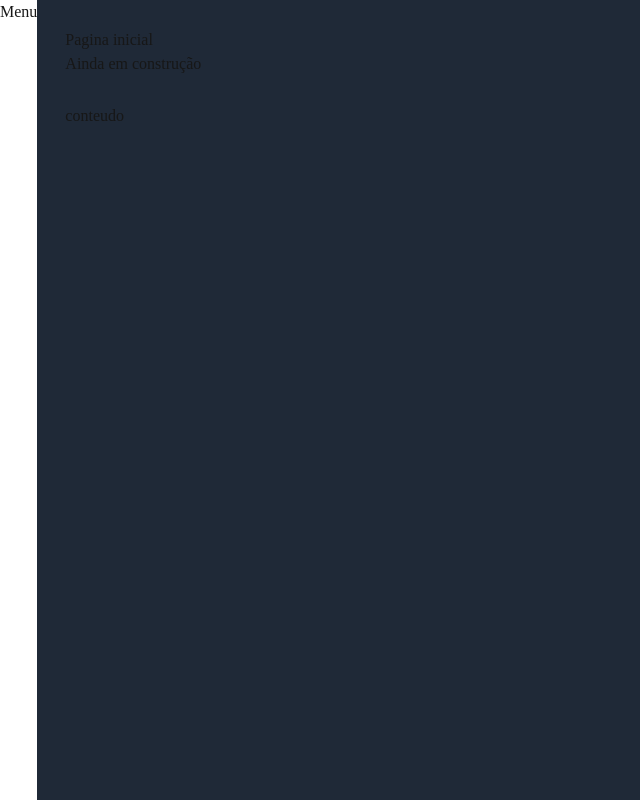
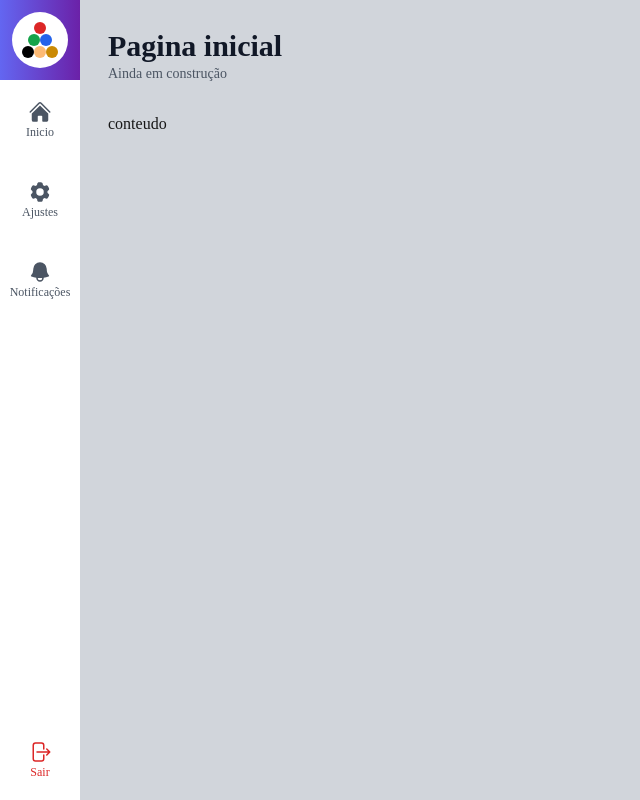
Before and after one commit to IAbrahanArley/templateAdminWithNextJS, a Next.js app in the folder template-admin/: page / in a window 1280 px wide. Shown: the whole page, without its empty margins (0-640 px from the left). Built offline with nearby package versions, Linux system fonts and the light colour scheme.

Commit message:
Feat: construção do menu lateral e navegaçao das paginas

```diff
--- /dev/null
+++ b/template-admin/src/components/icons/index.tsx
@@ -0,0 +1,27 @@
+export const IconeInicio = (
+    <svg xmlns="http://www.w3.org/2000/svg" viewBox="0 0 24 24" fill="currentColor" className="size-6">
+        <path d="M11.47 3.841a.75.75 0 0 1 1.06 0l8.69 8.69a.75.75 0 1 0 1.06-1.061l-8.689-8.69a2.25 2.25 0 0 0-3.182 0l-8.69 8.69a.75.75 0 1 0 1.061 1.06l8.69-8.689Z" />
+        <path d="m12 5.432 8.159 8.159c.03.03.06.058.091.086v6.198c0 1.035-.84 1.875-1.875 1.875H15a.75.75 0 0 1-.75-.75v-4.5a.75.75 0 0 0-.75-.75h-3a.75.75 0 0 0-.75.75V21a.75.75 0 0 1-.75.75H5.625a1.875 1.875 0 0 1-1.875-1.875v-6.198a2.29 2.29 0 0 0 .091-.086L12 5.432Z" />
+    </svg>
+)
+
+export const Ajustes = (
+    <svg xmlns="http://www.w3.org/2000/svg" viewBox="0 0 24 24" fill="currentColor" className="size-6">
+        <path fillRule="evenodd" d="M11.078 2.25c-.917 0-1.699.663-1.85 1.567L9.05 4.889c-.02.12-.115.26-.297.348a7.493 7.493 0 0 0-.986.57c-.166.115-.334.126-.45.083L6.3 5.508a1.875 1.875 0 0 0-2.282.819l-.922 1.597a1.875 1.875 0 0 0 .432 2.385l.84.692c.095.078.17.229.154.43a7.598 7.598 0 0 0 0 1.139c.015.2-.059.352-.153.43l-.841.692a1.875 1.875 0 0 0-.432 2.385l.922 1.597a1.875 1.875 0 0 0 2.282.818l1.019-.382c.115-.043.283-.031.45.082.312.214.641.405.985.57.182.088.277.228.297.35l.178 1.071c.151.904.933 1.567 1.85 1.567h1.844c.916 0 1.699-.663 1.85-1.567l.178-1.072c.02-.12.114-.26.297-.349.344-.165.673-.356.985-.57.167-.114.335-.125.45-.082l1.02.382a1.875 1.875 0 0 0 2.28-.819l.923-1.597a1.875 1.875 0 0 0-.432-2.385l-.84-.692c-.095-.078-.17-.229-.154-.43a7.614 7.614 0 0 0 0-1.139c-.016-.2.059-.352.153-.43l.84-.692c.708-.582.891-1.59.433-2.385l-.922-1.597a1.875 1.875 0 0 0-2.282-.818l-1.02.382c-.114.043-.282.031-.449-.083a7.49 7.49 0 0 0-.985-.57c-.183-.087-.277-.227-.297-.348l-.179-1.072a1.875 1.875 0 0 0-1.85-1.567h-1.843ZM12 15.75a3.75 3.75 0 1 0 0-7.5 3.75 3.75 0 0 0 0 7.5Z" clipRule="evenodd" />
+    </svg>
+
+)
+
+export const IconeSino = (
+    <svg xmlns="http://www.w3.org/2000/svg" viewBox="0 0 24 24" fill="currentColor" className="size-6">
+        <path fillRule="evenodd" d="M5.25 9a6.75 6.75 0 0 1 13.5 0v.75c0 2.123.8 4.057 2.118 5.52a.75.75 0 0 1-.297 1.206c-1.544.57-3.16.99-4.831 1.243a3.75 3.75 0 1 1-7.48 0 24.585 24.585 0 0 1-4.831-1.244.75.75 0 0 1-.298-1.205A8.217 8.217 0 0 0 5.25 9.75V9Zm4.502 8.9a2.25 2.25 0 1 0 4.496 0 25.057 25.057 0 0 1-4.496 0Z" clipRule="evenodd" />
+    </svg>
+
+)
+
+export const IconeSair = (
+    <svg xmlns="http://www.w3.org/2000/svg" viewBox="0 0 24 24" fill="currentColor" className="size-6">
+        <path fillRule="evenodd" d="M7.5 3.75A1.5 1.5 0 0 0 6 5.25v13.5a1.5 1.5 0 0 0 1.5 1.5h6a1.5 1.5 0 0 0 1.5-1.5V15a.75.75 0 0 1 1.5 0v3.75a3 3 0 0 1-3 3h-6a3 3 0 0 1-3-3V5.25a3 3 0 0 1 3-3h6a3 3 0 0 1 3 3V9A.75.75 0 0 1 15 9V5.25a1.5 1.5 0 0 0-1.5-1.5h-6Zm10.72 4.72a.75.75 0 0 1 1.06 0l3 3a.75.75 0 0 1 0 1.06l-3 3a.75.75 0 1 1-1.06-1.06l1.72-1.72H9a.75.75 0 0 1 0-1.5h10.94l-1.72-1.72a.75.75 0 0 1 0-1.06Z" clipRule="evenodd" />
+    </svg>
+
+)
--- a/template-admin/src/components/template/Layout.tsx
+++ b/template-admin/src/components/template/Layout.tsx
@@ -9,7 +9,7 @@ interface LayoutProps {
 }
 const Layout = (props: LayoutProps) => {
   return (
-    <div className="flex dark h-screen w-screen">
+    <div className="flex  h-screen w-screen">
       <MenuLateral />
       <div className="flex flex-col bg-gray-300 dark:bg-gray-800 p-7 w-full">
 
--- /dev/null
+++ b/template-admin/src/components/template/Logo.tsx
@@ -0,0 +1,21 @@
+
+const Logo = () => {
+    return (
+        <div className=" flex flex-col items-center justify-center h-14 w-14 bg-white rounded-full">
+            <div className="h-3 w-3 bg-red-600 rounded-full" />
+            <div className="flex">
+                <div className="h-3 w-3 bg-green-600 rounded-full" />
+                <div className="h-3 w-3 bg-blue-600 rounded-full" />
+
+            </div>
+            <div className="flex">
+                <div className="h-3 w-3 bg-black rounded-full" />
+                <div className="h-3 w-3 bg-orange-300 rounded-full" />
+                <div className="h-3 w-3 bg-yellow-600 rounded-full" />
+
+            </div>
+        </div>
+    )
+}
+
+export default Logo;
--- /dev/null
+++ b/template-admin/src/components/template/MenuItem.tsx
@@ -0,0 +1,36 @@
+import Link from "next/link"
+
+interface MenuItemProps {
+    url?: string
+    texto: string
+    icone: any
+    className?: string
+    onClick?: (evento: any) => void
+}
+const MenuItem = (props: MenuItemProps) => {
+    function rederizarConteudo() {
+        return (
+            <div className={`flex flex-col justify-center items-center h-20 w-20 text-gray-600 ${props.className}`}>
+                {props.icone}
+                <span className={`text-xs font-ligth `}>
+
+                    {props.texto}
+                </span>
+            </div>
+        )
+    }
+    return (
+        <li onClick={props.onClick} className="hover:bg-gray-100 cursor-pointer">
+            {props.url ? (
+                <Link className="flex flex-col justify-center items-center h-20 w-20 " href={props.url}>
+                    {rederizarConteudo()}
+                </Link>
+            ) : (
+                rederizarConteudo()
+            )}
+
+        </li>
+    )
+}
+
+export default MenuItem
--- a/template-admin/src/components/template/MenuLateral.tsx
+++ b/template-admin/src/components/template/MenuLateral.tsx
@@ -1,8 +1,21 @@
+import { Ajustes, IconeInicio, IconeSair, IconeSino } from "../icons"
+import Logo from "./Logo"
+import MenuItem from "./MenuItem"
 
 const MenuLateral = () => {
     return (
-        <aside>
-            <h1>Menu</h1>
+        <aside className="flex flex-col">
+            <div className="flex flex-col items-center justify-center bg-gradient-to-r from-indigo-500 to-purple-800 h-20 w-20">
+                <Logo/>
+            </div>
+            <ul className="flex-grow">
+                <MenuItem url="/" texto="Inicio" icone={IconeInicio}/>
+                <MenuItem url="/ajustes" texto="Ajustes" icone={Ajustes}/>
+                <MenuItem url="/notificacoes" texto="Notificações" icone={IconeSino}/>
+            </ul>
+            <ul>
+                <MenuItem className="text-red-600 hover:bg-red-400  hover:text-white" onClick={() => console.log("teste")} texto="Sair" icone={IconeSair}/>
+            </ul>
         </aside>
     )
 }
--- a/template-admin/src/components/template/Titulo.tsx
+++ b/template-admin/src/components/template/Titulo.tsx
@@ -5,10 +5,10 @@ interface TituloProps {
   const Titulo = (props: TituloProps) => {
     return (
       <div >
-        <h1 className="">
+        <h1 className="font-black text-3xl text-gray-900">
             {props.titulo}
         </h1>
-        <h2 className="">
+        <h2 className=" font-light text-sm text-gray-600">
             {props.subtitulo}
         </h2>
       </div>
--- /dev/null
+++ b/template-admin/src/pages/ajustes.tsx
@@ -0,0 +1,11 @@
+import Layout from "@/components/template/Layout"
+
+const ajustes = () => {
+  return (
+    <Layout titulo="Ajustes" subtitulo="Aqui voce ira realizar ajustes em sua conta">
+
+    </Layout>
+  )
+}
+
+export default ajustes
--- /dev/null
+++ b/template-admin/src/pages/notificacoes.tsx
@@ -0,0 +1,11 @@
+import Layout from "@/components/template/Layout"
+
+const notificacoes = () => {
+  return (
+    <Layout titulo="Notificações" subtitulo="Aqui voce ira gerenciar suas notificações">
+
+    </Layout>
+  )
+}
+
+export default notificacoes
```
